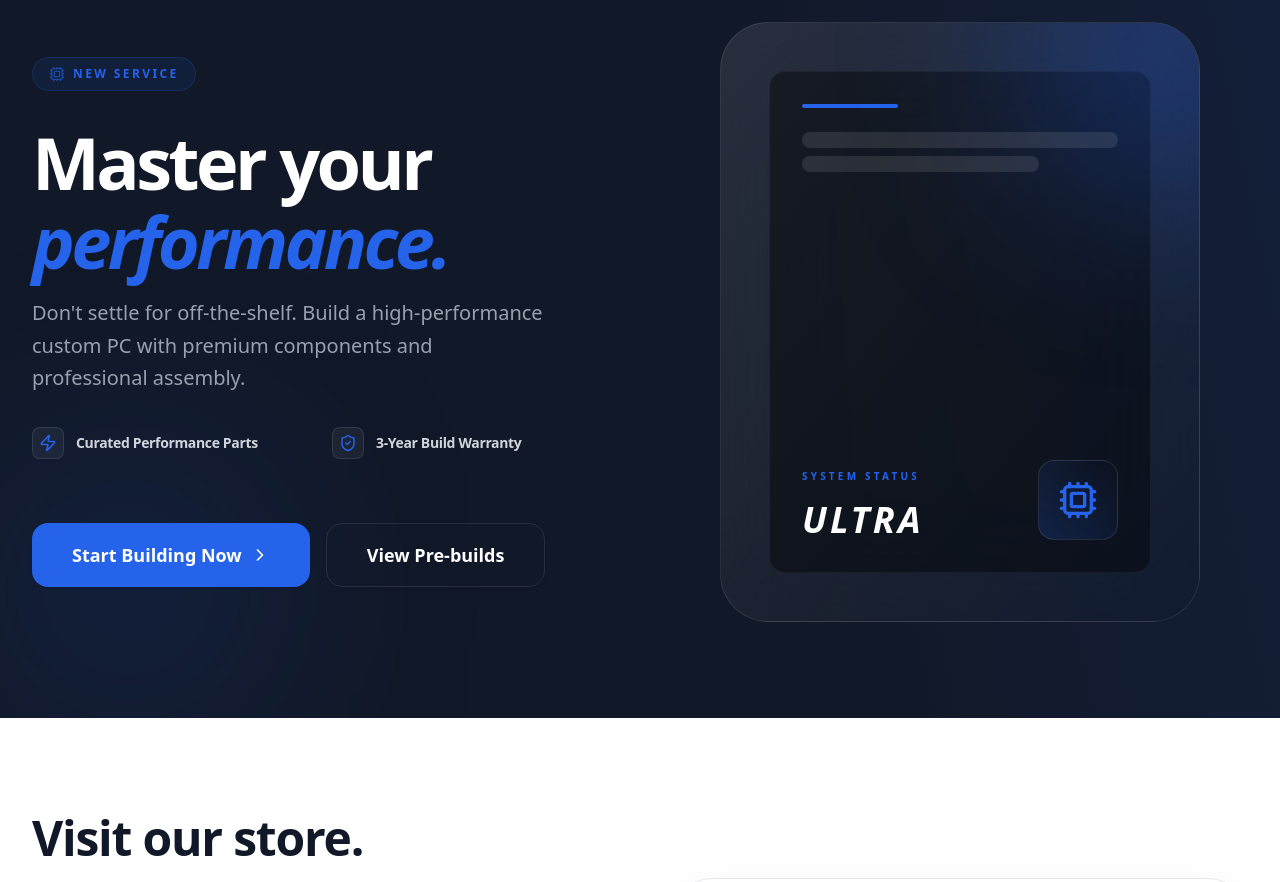
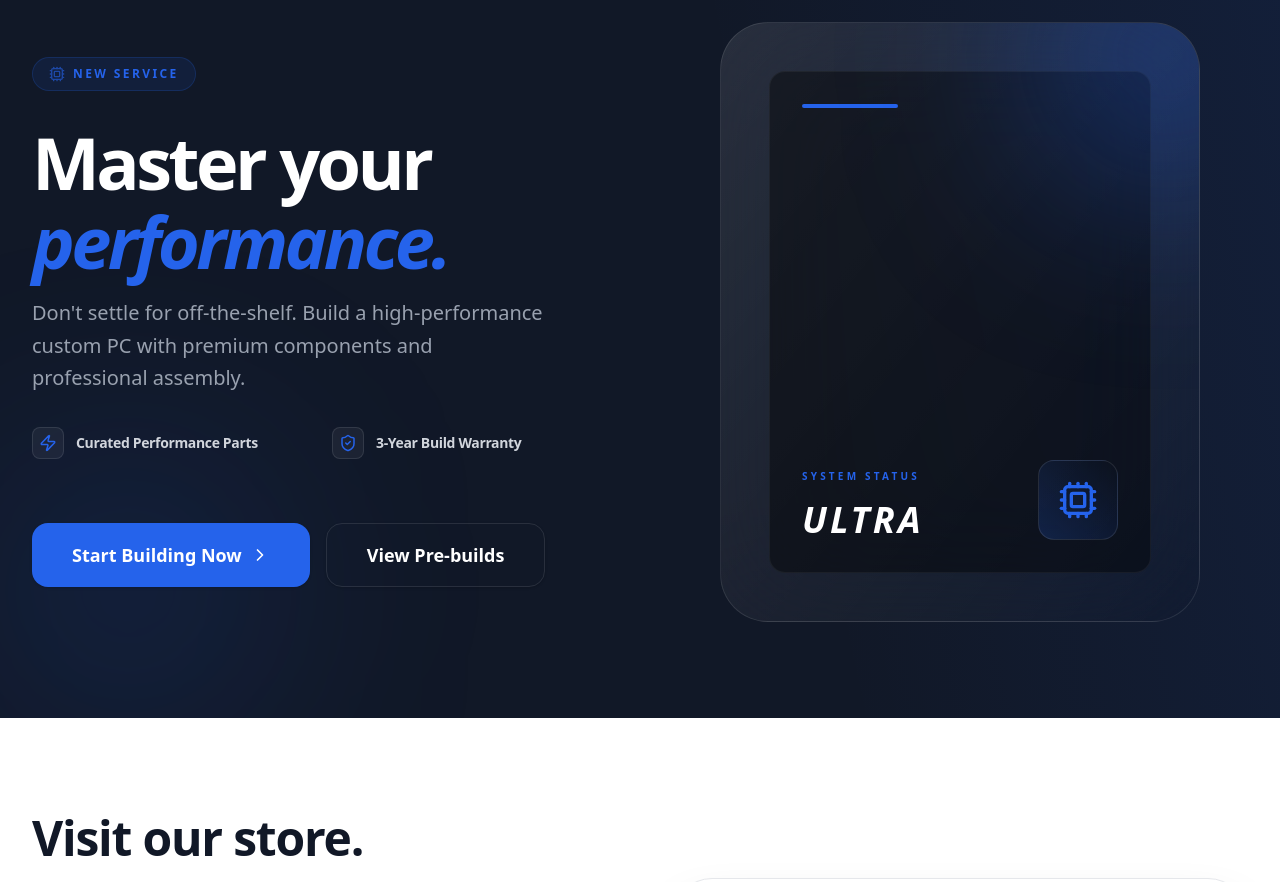
Before and after one commit to Shadinkappachali/Pi-Store, a Next.js app: page / in a window 1280 px wide. Shown: the part 3780-4662 px from the top of the page. Built offline with nearby package versions, Linux system fonts and the light colour scheme; grey boxes are pictures that could not be loaded.

Commit message:
Fix: Removed distracting placeholder bars and hidden ugly scrollbars for a cleaner UI

```diff
--- a/app/globals.css
+++ b/app/globals.css
@@ -2,9 +2,12 @@
 
 :root {
   --background: #ffffff;
-  --foreground: #111827; /* Charcoal */
-  --primary: #2563EB; /* Electric Blue */
-  --secondary: #111827; /* Charcoal */
+  --foreground: #111827;
+  /* Charcoal */
+  --primary: #2563EB;
+  /* Electric Blue */
+  --secondary: #111827;
+  /* Charcoal */
   --muted: #f3f4f6;
   --border: #e5e7eb;
 }
@@ -27,6 +30,22 @@
   font-family: var(--font-sans);
 }
 
-h1, h2, h3, h4, h5, h6 {
+h1,
+h2,
+h3,
+h4,
+h5,
+h6 {
   font-family: var(--font-heading);
 }
+
+@layer utilities {
+  .no-scrollbar::-webkit-scrollbar {
+    display: none;
+  }
+
+  .no-scrollbar {
+    -ms-overflow-style: none;
+    scrollbar-width: none;
+  }
+}
--- a/app/product/[slug]/page.tsx
+++ b/app/product/[slug]/page.tsx
@@ -136,7 +136,7 @@
                             </button>
                         </div>
 
-                        <div className="flex gap-4 overflow-x-auto pb-2">
+                        <div className="flex gap-4 overflow-x-auto pb-2 no-scrollbar">
                             {PRODUCT_DISPLAY.images.map((img, idx) => (
                                 <button
                                     key={idx}
--- a/components/home/pc-builder-promo.tsx
+++ b/components/home/pc-builder-promo.tsx
@@ -78,10 +78,6 @@
                                 <div className="h-full w-full rounded-2xl border border-white/5 bg-black/40 p-8 flex flex-col justify-between">
                                     <div className="space-y-6">
                                         <div className="h-1 w-24 bg-primary rounded-full" />
-                                        <div className="space-y-2">
-                                            <div className="h-4 w-full bg-white/10 rounded-lg animate-pulse" />
-                                            <div className="h-4 w-3/4 bg-white/10 rounded-lg animate-pulse" />
-                                        </div>
                                     </div>
 
                                     <div className="flex items-end justify-between">
```
